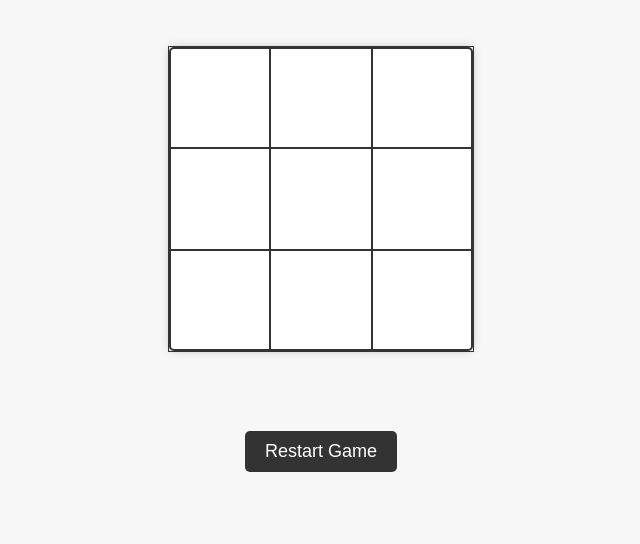
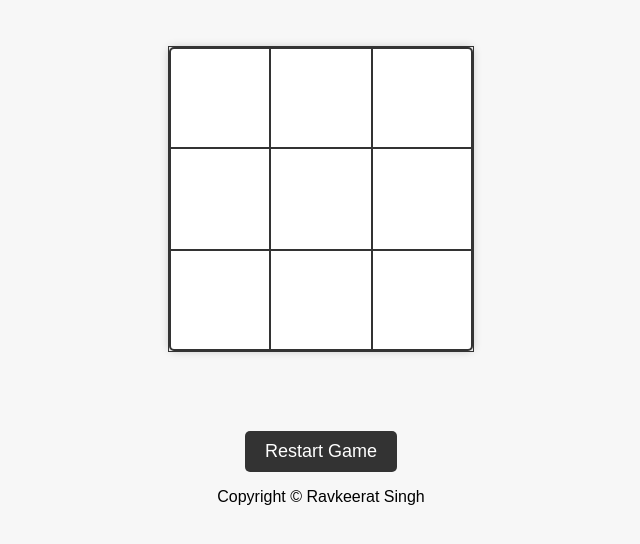
Before and after one commit to Ravkeerat02/TIC-TAC-TOE, a plain HTML site: page index.html in a window 1280 px wide. Shown: the part 98-642 px from the top of the page, without its empty margins (319-959 px from the left). Drawn offline with Linux system fonts and the light colour scheme.

Commit message:
Copyright feature added

```diff
--- a/index.html
+++ b/index.html
@@ -31,5 +31,8 @@
         <button class="restart">Restart Game</button>
       </div>
       <script src="script.js"></script>
+      <footer>
+        <p>Copyright &copy; Ravkeerat Singh </p>
+      </footer>
 </body>
 </html>
```
